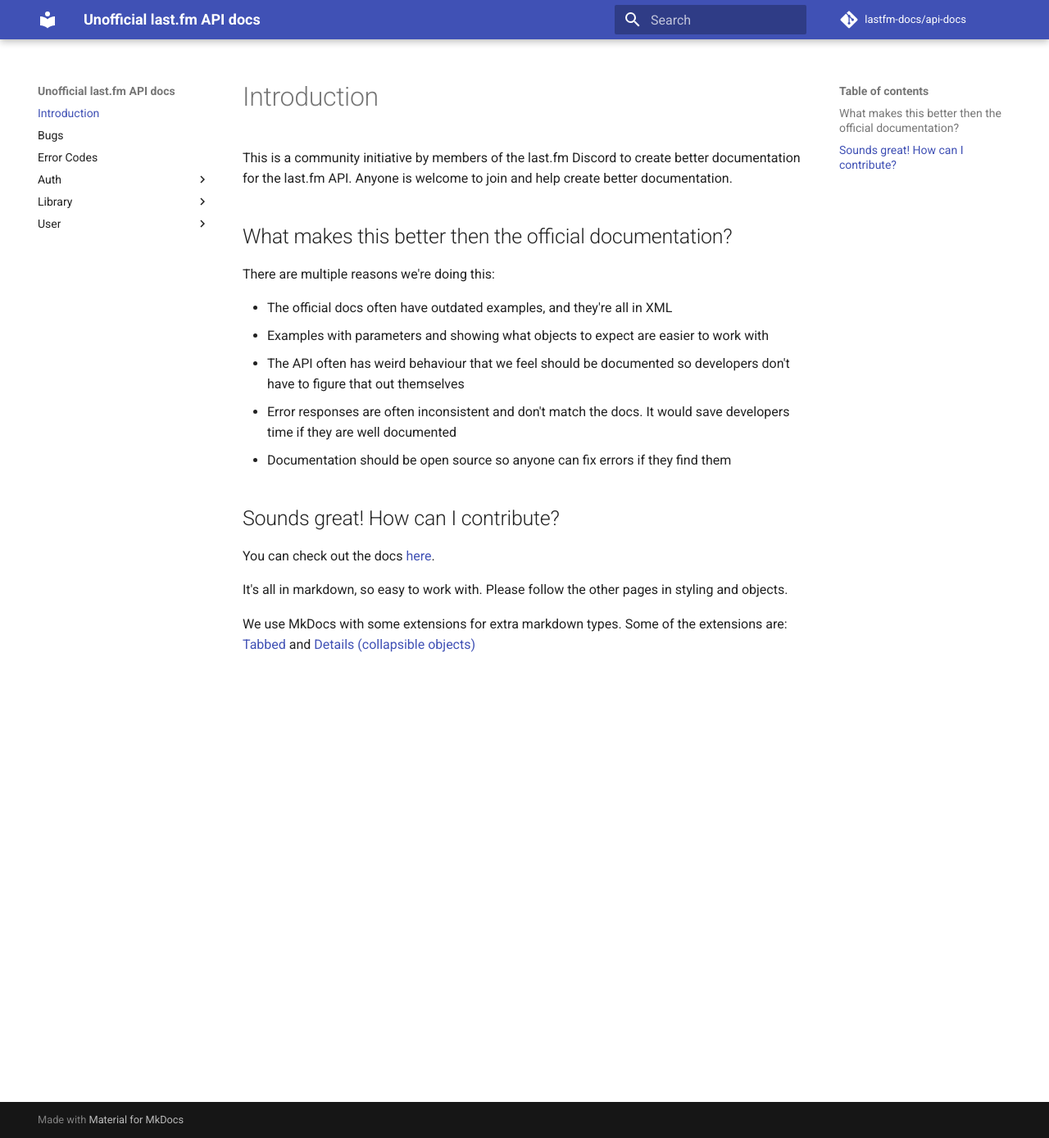
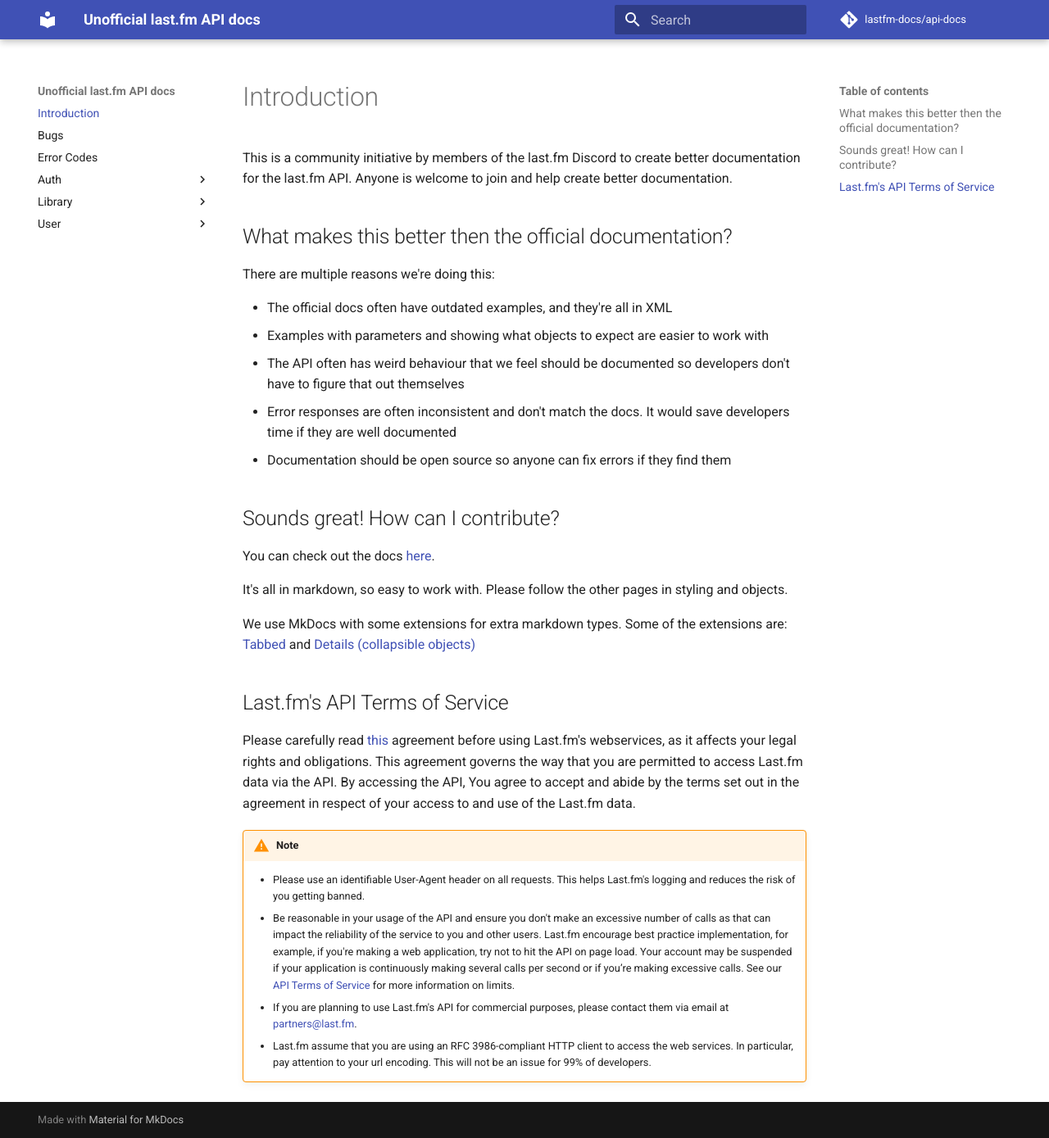
Before and after one commit to lastfm-docs/api-docs, an MkDocs documentation site: the page built from docs/index.md, in a window 1280 px wide and 1389 px high. Shown: the whole window at 82% size. Built offline with MkDocs 1.6.1 and Material for MkDocs 9.7.7, drawn with Linux system fonts in a browser that asks for light colours; comment, search, counter and statistics services are not loaded.

Commit message:
Add terms of service and an important note

```diff
--- a/docs/index.md
+++ b/docs/index.md
@@ -19,3 +19,13 @@
 It's all in markdown, so easy to work with. Please follow the other pages in styling and objects.
 
 We use MkDocs with some extensions for extra markdown types. Some of the extensions are: [Tabbed](https://facelessuser.github.io/pymdown-extensions/extensions/tabbed/) and [Details (collapsible objects)](https://facelessuser.github.io/pymdown-extensions/extensions/details/)
+
+## Last.fm's API Terms of Service
+
+Please carefully read [this](https://www.last.fm/api/tos) agreement  before using Last.fm's webservices, as it affects your legal rights and obligations. This agreement governs the way that you are permitted to access Last.fm data via the API. By accessing the API, You agree to accept and abide by the terms set out in the agreement in respect of your access to and use of the Last.fm data.
+
+!!! warning "Note"
+	- Please use an identifiable User-Agent header on all requests. This helps Last.fm's logging and reduces the risk of you getting banned.
+	- Be reasonable in your usage of the API and ensure you don't make an excessive number of calls as that can impact the reliability of the service to you and other users. Last.fm encourage best practice implementation, for example, if you're making a web application, try not to hit the API on page load. Your account may be suspended if your application is continuously making several calls per second or if you’re making excessive calls. See our [API Terms of Service](https://www.last.fm/api/tos) for more information on limits.
+	- If you are planning to use Last.fm's API for commercial purposes, please contact them via email at [partners@last.fm](mailto:partners@last.fm).
+	- Last.fm assume that you are using an RFC 3986-compliant HTTP client to access the web services. In particular, pay attention to your url encoding. This will not be an issue for 99% of developers.
```
